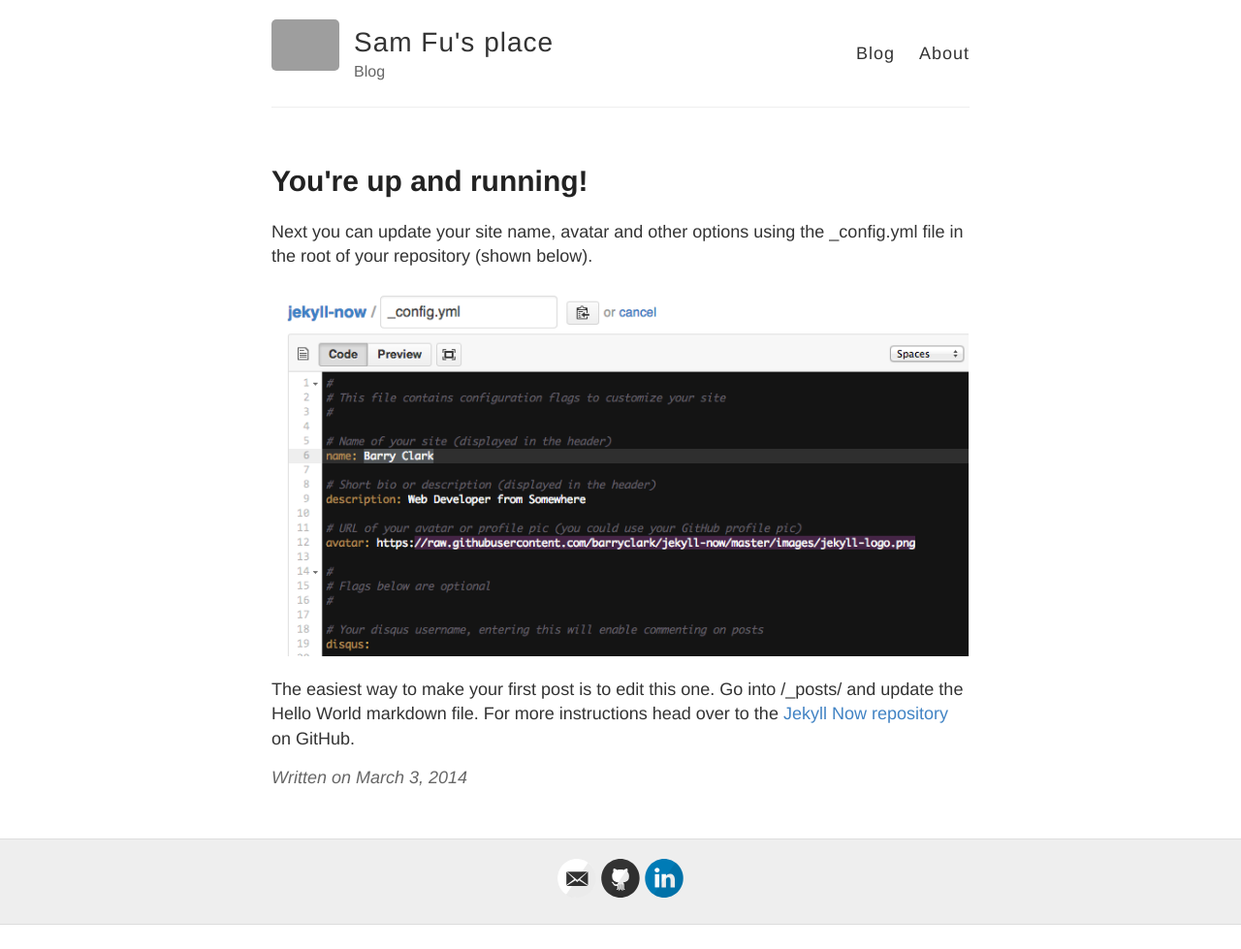
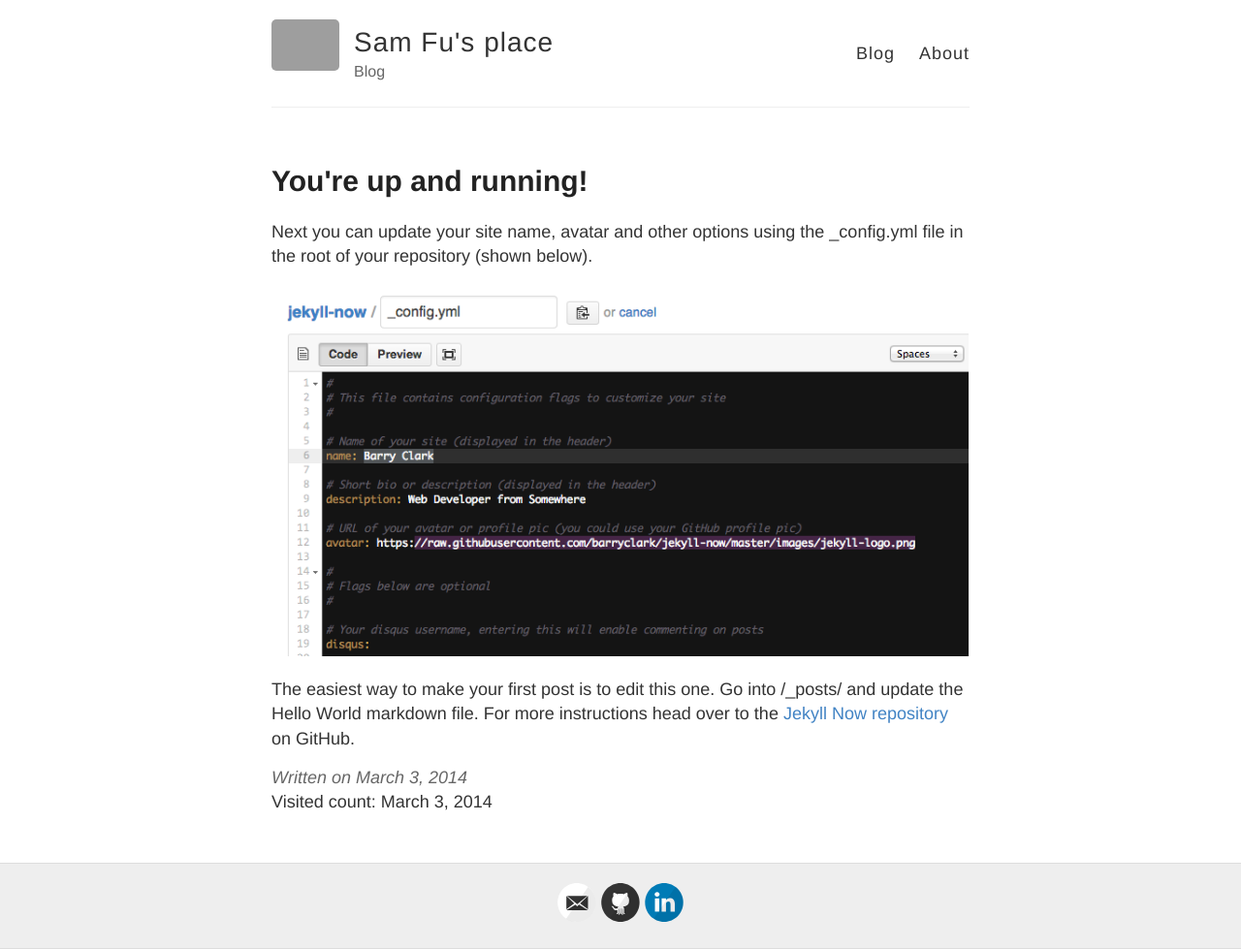
Before and after one commit to SamFu1113/SamFu1113.github.io, a Jekyll site: the page built from _posts/2014-3-3-Hello-World.md, in a window 1280 px wide. Shown: the whole page at 97% size. Built offline with Jekyll 4.4.1, drawn with Linux system fonts in a browser that asks for light colours; before the commit the page ends 954 px from its top, so only the background shows below that; grey boxes are pictures that could not be loaded.

Commit message:
Update post.html
Add text from line 16 to line 19 in post.html.

```diff
--- a/_layouts/post.html
+++ b/_layouts/post.html
@@ -13,5 +13,9 @@
     Written on {{ page.date | date: "%B %e, %Y" }}
   </div>
 
+  <div class="count">
+    Visited count: {{ page.date | date: "%B %e, %Y" }}
+  </div>
+
   {% include disqus.html %}
 </article>
```
